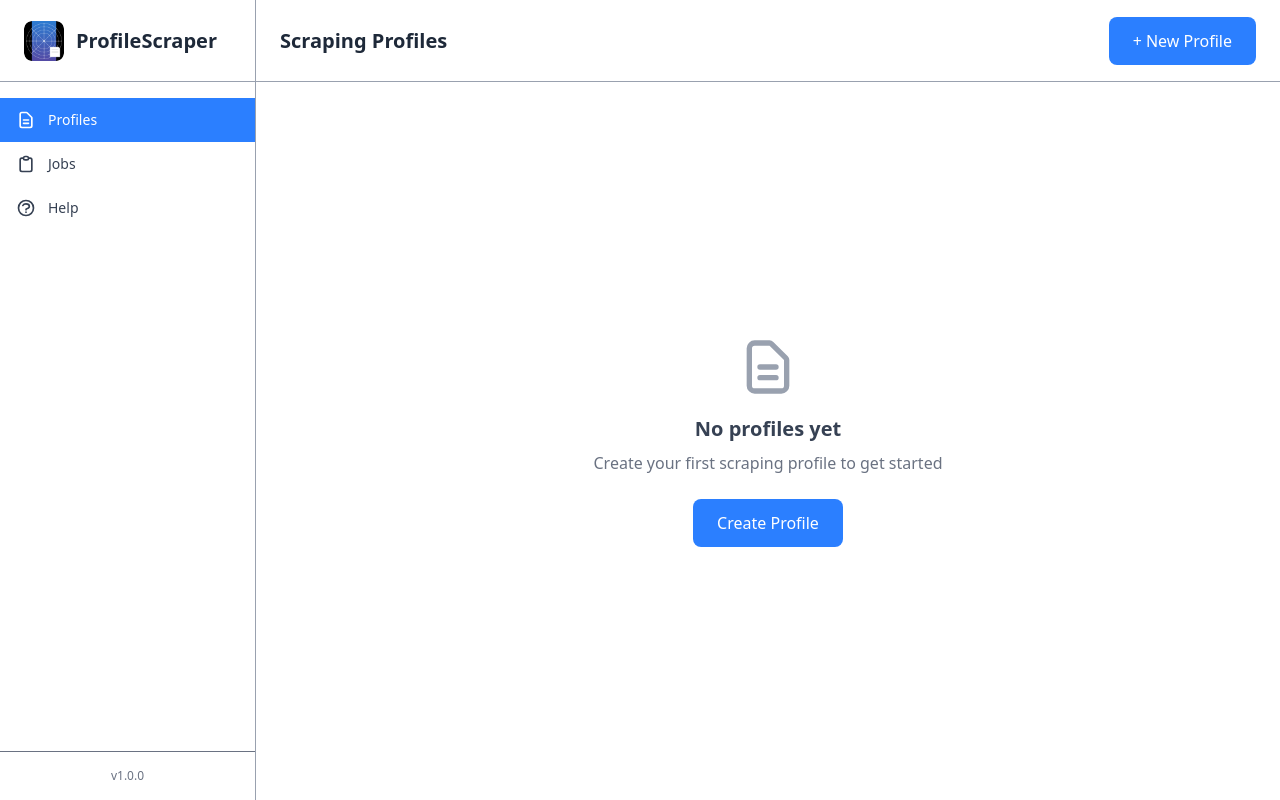
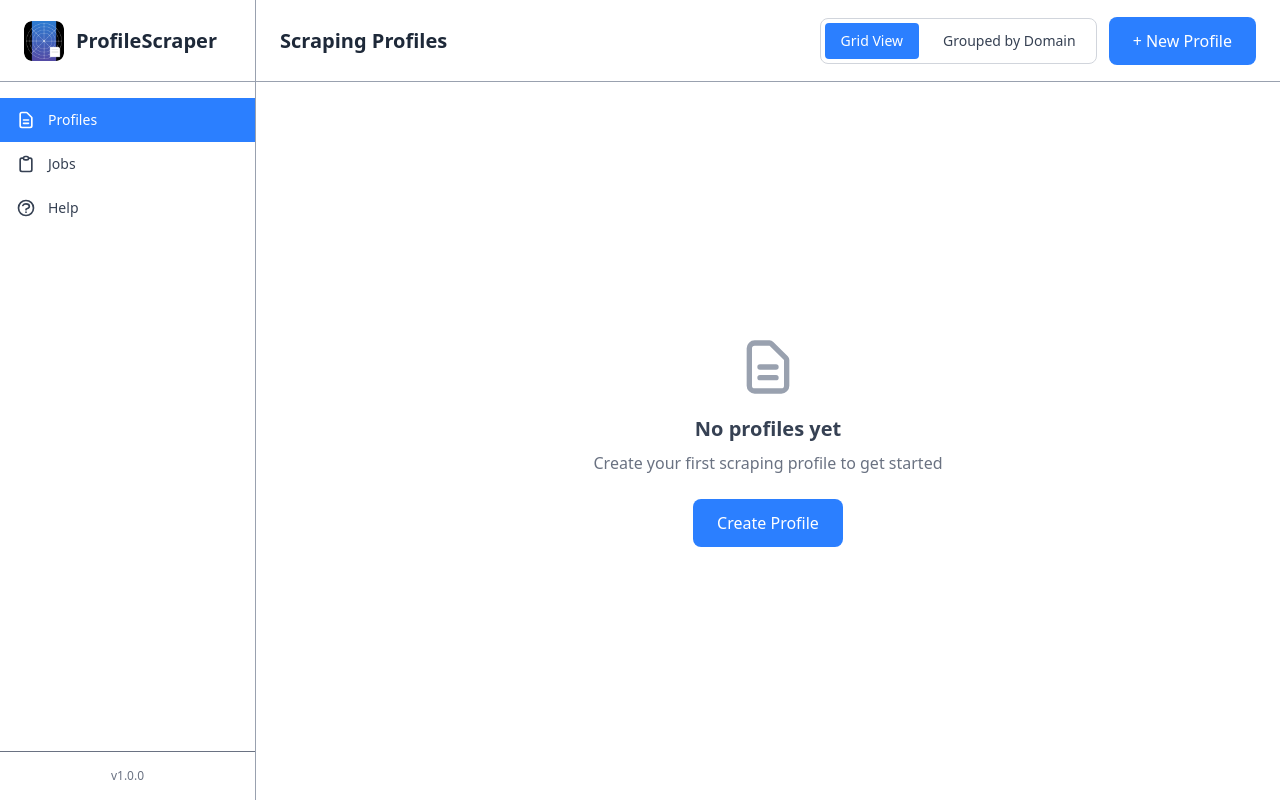
Before and after one commit to ProfileScraper/profile-scraper, a React (Vite) app: page /profiles in a window 1280 px wide. Built offline with nearby package versions, Linux system fonts and the light colour scheme.

Commit message:
feat: add view toggle and domain grouping in Profile Library

```diff
--- a/src/renderer/components/ProfileLibrary.tsx
+++ b/src/renderer/components/ProfileLibrary.tsx
@@ -1,6 +1,8 @@
 import React, { useEffect, useState } from 'react';
 import { useNavigate } from 'react-router-dom';
 import { ProfileCard } from './ProfileCard';
+import { useLocalStorage } from '../hooks/useLocalStorage';
+import { groupProfilesByDomain, sortDomains } from '../utils/profileGrouping';
 
 interface Profile {
   id: string;
@@ -12,6 +14,7 @@ interface Profile {
 
 type SortDirection = 'asc' | 'desc' | null;
 type SortField = 'name' | 'createdAt' | 'updatedAt' | 'categoryUrl';
+type ViewMode = 'grid' | 'grouped';
 
 export function ProfileLibrary() {
   const navigate = useNavigate();
@@ -20,6 +23,8 @@ export function ProfileLibrary() {
   const [searchTerm, setSearchTerm] = useState('');
   const [sortField, setSortField] = useState<SortField | null>(null);
   const [sortDirection, setSortDirection] = useState<SortDirection>(null);
+  const [viewMode, setViewMode] = useLocalStorage<ViewMode>('profileViewMode', 'grid');
+  const [collapsedDomains, setCollapsedDomains] = useLocalStorage<string[]>('collapsedDomains', []);
 
   const loadProfiles = async () => {
     setLoading(true);
@@ -70,6 +75,17 @@ export function ProfileLibrary() {
       setSortField(field);
       setSortDirection('asc');
     }
+  };
+
+  const toggleDomain = (domain: string) => {
+    const newCollapsed = [...collapsedDomains];
+    const index = newCollapsed.indexOf(domain);
+    if (index > -1) {
+      newCollapsed.splice(index, 1);
+    } else {
+      newCollapsed.push(domain);
+    }
+    setCollapsedDomains(newCollapsed);
   };
 
   // Extract domain from categoryUrl
@@ -158,12 +174,37 @@ export function ProfileLibrary() {
       {/* Header */}
       <div className="h-[82px] px-6 border-b border-gray-400 flex justify-between items-center shrink-0">
         <h1 className="text-xl font-bold text-gray-800">Scraping Profiles</h1>
+        <div className="flex gap-3 items-center">
+          {/* View Toggle */}
+          <div className="flex gap-2 border border-gray-300 rounded-lg p-1">
+            <button
+              onClick={() => setViewMode('grid')}
+              className={`px-4 py-2 rounded transition-colors font-medium text-sm ${
+                viewMode === 'grid'
+                  ? 'bg-blue-500 text-white'
+                  : 'text-gray-700 hover:bg-gray-100'
+              }`}
+            >
+              Grid View
+            </button>
+            <button
+              onClick={() => setViewMode('grouped')}
+              className={`px-4 py-2 rounded transition-colors font-medium text-sm ${
+                viewMode === 'grouped'
+                  ? 'bg-blue-500 text-white'
+                  : 'text-gray-700 hover:bg-gray-100'
+              }`}
+            >
+              Grouped by Domain
+            </button>
+          </div>
           <button
             onClick={() => navigate('/profiles/new')}
             className="bg-blue-500 text-white px-6 py-3 rounded-lg hover:bg-blue-600 transition-colors font-medium"
           >
             + New Profile
           </button>
+        </div>
       </div>
 
       <div className="flex-1 overflow-auto">
@@ -257,7 +298,7 @@ export function ProfileLibrary() {
                 Clear filters
               </button>
             </div>
-          ) : (
+          ) : viewMode === 'grid' ? (
             <div className="grid grid-cols-1 md:grid-cols-2 lg:grid-cols-3 gap-6">
               {filteredProfiles.map(profile => (
                 <ProfileCard
@@ -268,6 +309,47 @@ export function ProfileLibrary() {
                 />
               ))}
             </div>
+          ) : (
+            <div className="space-y-6">
+              {(() => {
+                const grouped = groupProfilesByDomain(filteredProfiles as any);
+                const domains = sortDomains(Array.from(grouped.keys()));
+
+                return domains.map(domain => {
+                  const domainProfiles = grouped.get(domain)!;
+                  const isCollapsed = collapsedDomains.includes(domain);
+
+                  return (
+                    <div key={domain} className="border border-gray-400 rounded-lg p-4 bg-gray-50">
+                      <button
+                        onClick={() => toggleDomain(domain)}
+                        className="flex items-center justify-between w-full text-left hover:bg-gray-100 rounded p-2 transition-colors"
+                      >
+                        <h3 className="text-lg font-semibold text-gray-800">
+                          {domain} ({domainProfiles.length} {domainProfiles.length === 1 ? 'profile' : 'profiles'})
+                        </h3>
+                        <span className="text-gray-600 text-xl">
+                          {isCollapsed ? '▶' : '▼'}
+                        </span>
+                      </button>
+
+                      {!isCollapsed && (
+                        <div className="grid grid-cols-1 md:grid-cols-2 lg:grid-cols-3 gap-4 mt-4">
+                          {domainProfiles.map(profile => (
+                            <ProfileCard
+                              key={profile.id}
+                              {...profile}
+                              onDelete={handleDelete}
+                              onRun={handleRun}
+                            />
+                          ))}
+                        </div>
+                      )}
+                    </div>
+                  );
+                });
+              })()}
+            </div>
           )}
         </div>
       )}
--- /dev/null
+++ b/src/renderer/hooks/useLocalStorage.ts
@@ -0,0 +1,22 @@
+import { useState, useEffect } from 'react';
+
+export function useLocalStorage<T>(key: string, defaultValue: T): [T, (value: T) => void] {
+  const [value, setValue] = useState<T>(() => {
+    try {
+      const stored = localStorage.getItem(key);
+      return stored ? JSON.parse(stored) : defaultValue;
+    } catch {
+      return defaultValue;
+    }
+  });
+
+  useEffect(() => {
+    try {
+      localStorage.setItem(key, JSON.stringify(value));
+    } catch (error) {
+      console.error('Failed to save to localStorage:', error);
+    }
+  }, [key, value]);
+
+  return [value, setValue];
+}
```
Lines whose indentation alone changed are shown as unchanged.
